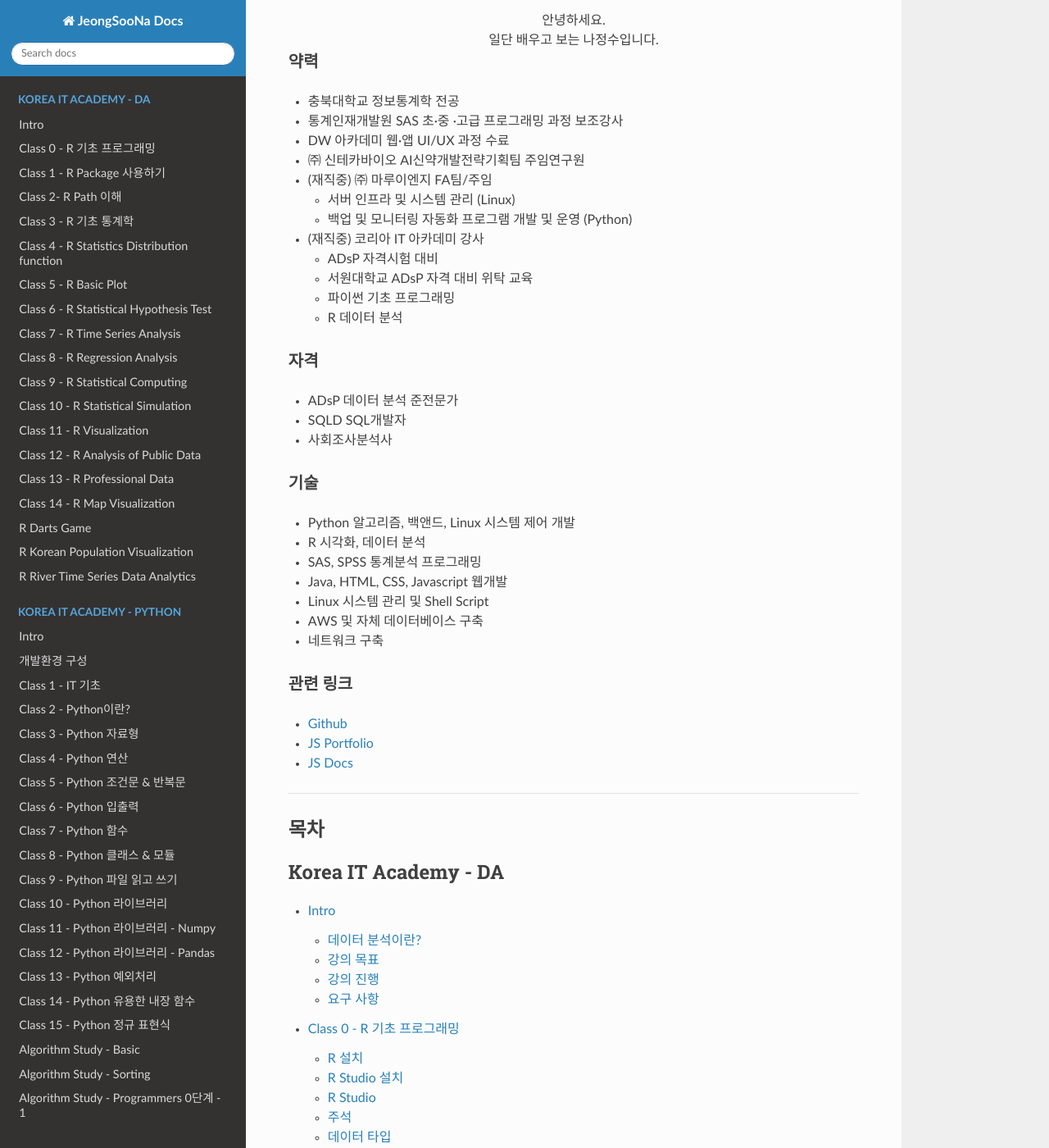
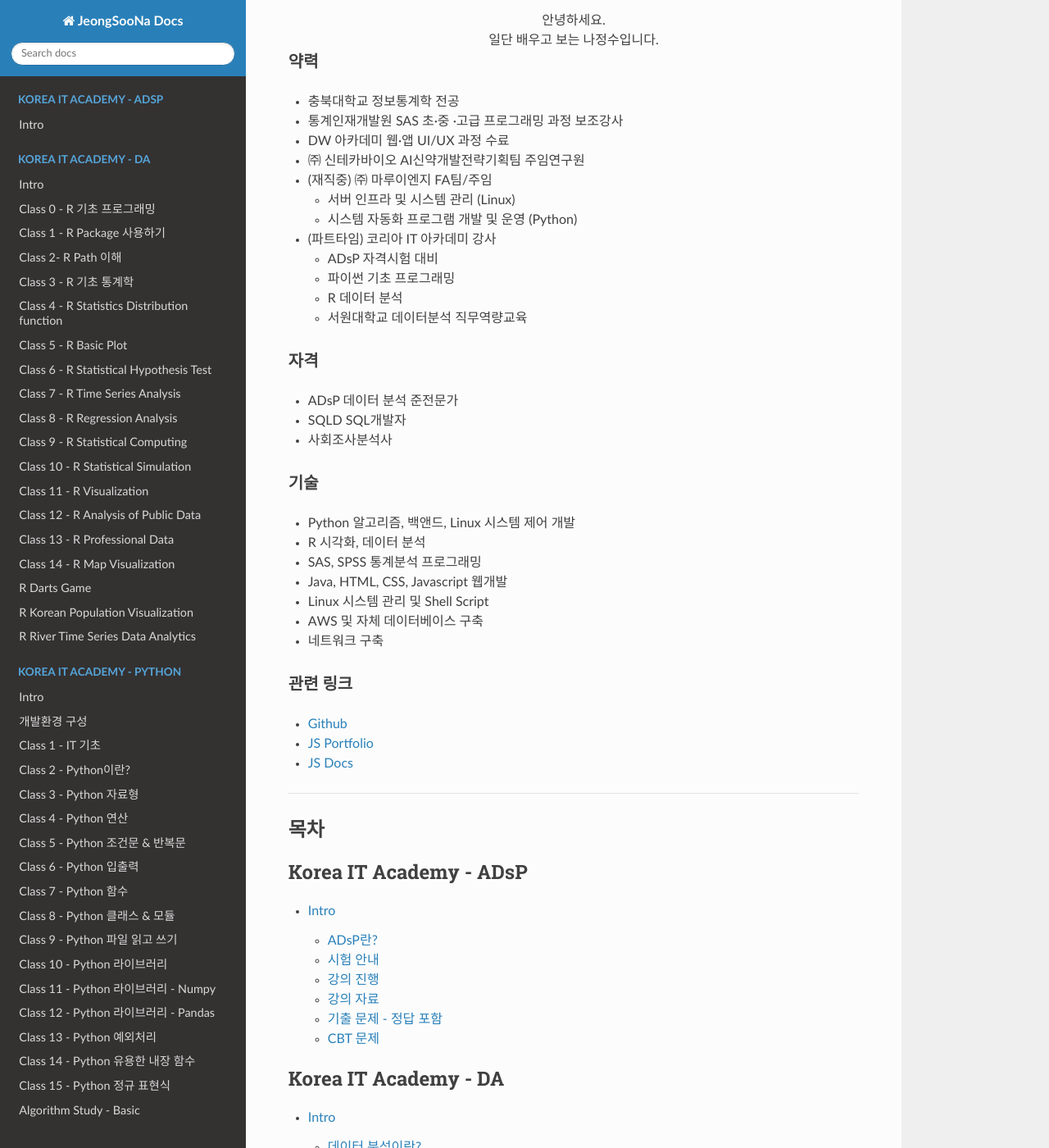
Before and after one commit to JeongSooNa/JeongSooNa-Docs, a Sphinx documentation site: the page built from docs/index.md, in a window 1280 px wide and 1400 px high, scrolled down 256 px. Shown: the whole window at 82% size. Built offline with Sphinx 7.4.7 and the Read the Docs theme 3.1.0, drawn with Linux system fonts in a browser that asks for light colours; pages that are not in the unit, such as notebooks, are missing from menus; some of the changed text lies outside the part shown.

Commit message:
update docs

````diff
--- a/docs/index.md
+++ b/docs/index.md
@@ -17,12 +17,12 @@
 - ㈜ 신테카바이오 AI신약개발전략기획팀 주임연구원
 - (재직중) ㈜ 마루이엔지 FA팀/주임
     - 서버 인프라 및 시스템 관리 (Linux)
-    - 백업 및 모니터링 자동화 프로그램 개발 및 운영 (Python)
-- (재직중) 코리아 IT 아카데미 강사
+    - 시스템 자동화 프로그램 개발 및 운영 (Python)
+- (파트타임) 코리아 IT 아카데미 강사
     - ADsP 자격시험 대비
-    - 서원대학교 ADsP 자격 대비 위탁 교육
     - 파이썬 기초 프로그래밍
     - R 데이터 분석
+    - 서원대학교 데이터분석 직무역량교육
 
 ##### 자격
 
@@ -52,6 +52,13 @@
 
 ```{toctree}
 index
+```
+
+```{toctree}
+:maxdepth: 2
+:caption: Korea IT Academy - ADsP
+
+Korea_IT_Academy-ADsP/index.md
 ```
 
 ```{toctree}
@@ -114,13 +121,6 @@ Korea_IT_Academy-Python/python_project.md
 
 ```{toctree}
 :maxdepth: 2
-:caption: Korea IT Academy - ADsP
-
-Korea_IT_Academy-ADsP/index.md
-```
-
-```{toctree}
-:maxdepth: 2
 :caption: TIPS
 
 Tips/index.md
````
Also changed, not shown: docs/Korea_IT_Academy-ADsP/index.md (+17 -7 lines), 14 other files.
